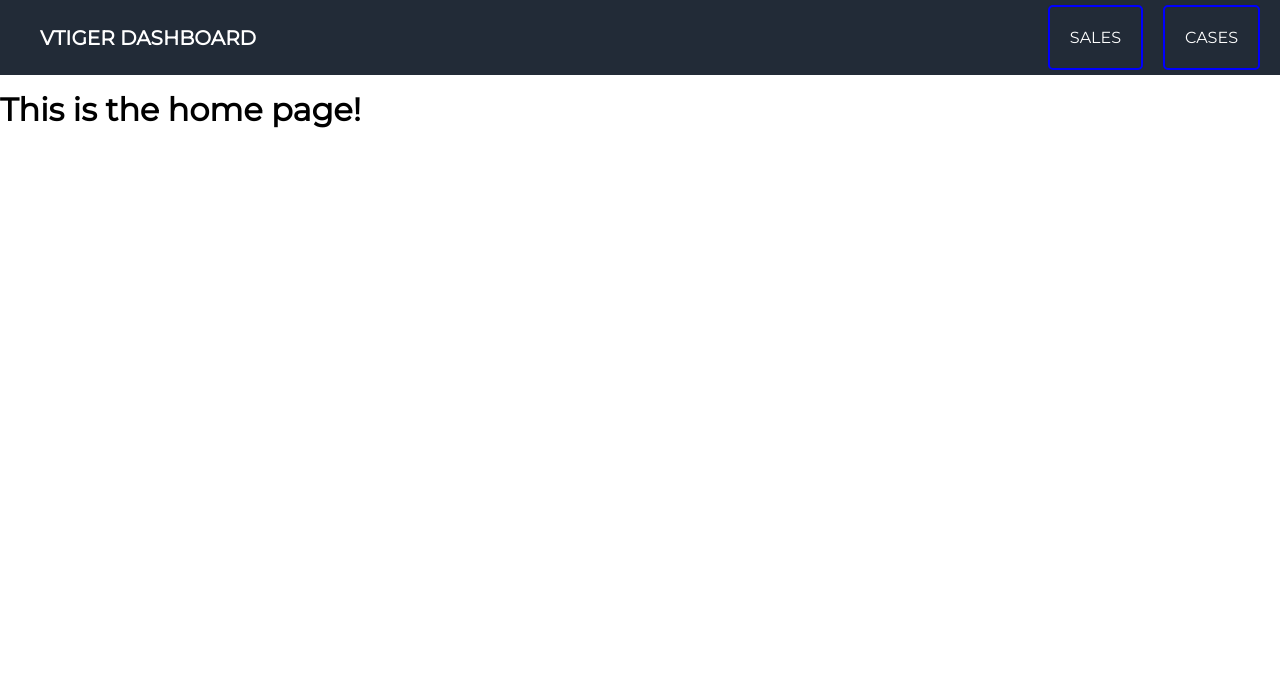
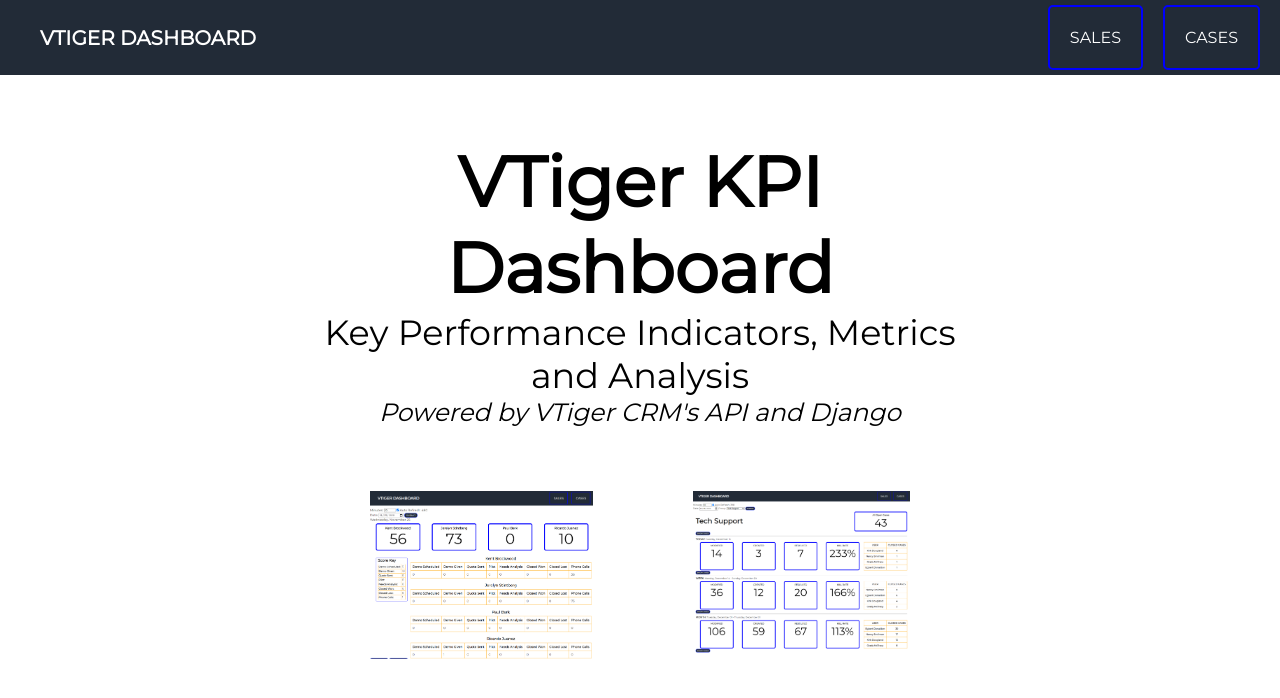
Before and after one commit to roovyshapiro/VTiger_KPI_Dashboard, a Django app: page / in a window 1280 px wide. Shown: the top 698 px of the page. Run offline with Django 3.2, Linux system fonts and the light colour scheme; parts of the project's set-up code (start-up, migrations or seed data) failed here and were passed over.

Commit message:
Home page design with buttons and links

```diff
--- a/VTiger_KPI_Dashboard/sales/static/sales/style.css
+++ b/VTiger_KPI_Dashboard/sales/static/sales/style.css
@@ -50,6 +50,54 @@ nav > a{
     border-radius: 5px;
     background-color: blue;
     border: 1px solid orange;
+}
+
+
+/*  Home Page */
+#home_page_header{
+    margin-top: 5%;
+    margin-bottom: 5%;
+    margin-left: 25%;
+    margin-right: 25%;
+}
+
+#home_page_header_main{
+    font-size: 70px;
+    font-weight: bold;
+    text-align: center;
+}
+
+#home_page_subheader{
+    text-align: center;
+    font-size: 35px;
+}
+
+#subheader_sub{
+    font-style: italic;
+    font-size: 25px;
+
+}
+#home_page_buttons{
+    display:flex;
+    justify-content: space-around;
+    margin-left: 25%;
+    margin-right: 25%;
+}
+
+#home_page_buttons a{
+    display: inline-block;
+    margin-left: 50px;
+    margin-right: 50px;
+}
+
+#home_page_buttons a:hover{
+    position:relative;
+    top:5px;
+}
+
+img {
+    max-width: 100%;
+    height: auto;
 }
 
 
--- a/VTiger_KPI_Dashboard/sales/templates/sales/home.html
+++ b/VTiger_KPI_Dashboard/sales/templates/sales/home.html
@@ -2,6 +2,18 @@
 
 {% block content %}
 
-<h1> This is the home page! </h1>
+<div id = "home_page_header">
+    <p id="home_page_header_main"> VTiger KPI Dashboard </p>
+    <p id ="home_page_subheader">Key Performance Indicators, Metrics and Analysis <br><span id = "subheader_sub">Powered by VTiger CRM's API and Django</span><p>
+</div>
+
+<div id = "home_page_buttons">
+    <a href = "/sales">
+        <img src="static/sales.png" alt="My image">
+    </a>
+    <a href = "/cases">
+        <img src="static/cases.png" alt="My image">
+    </a>
+</div>
 
 {% endblock %}
```
Also changed, not shown: VTiger_KPI_Dashboard/sales/static/cases.png (added), VTiger_KPI_Dashboard/sales/static/sales.png (added).
